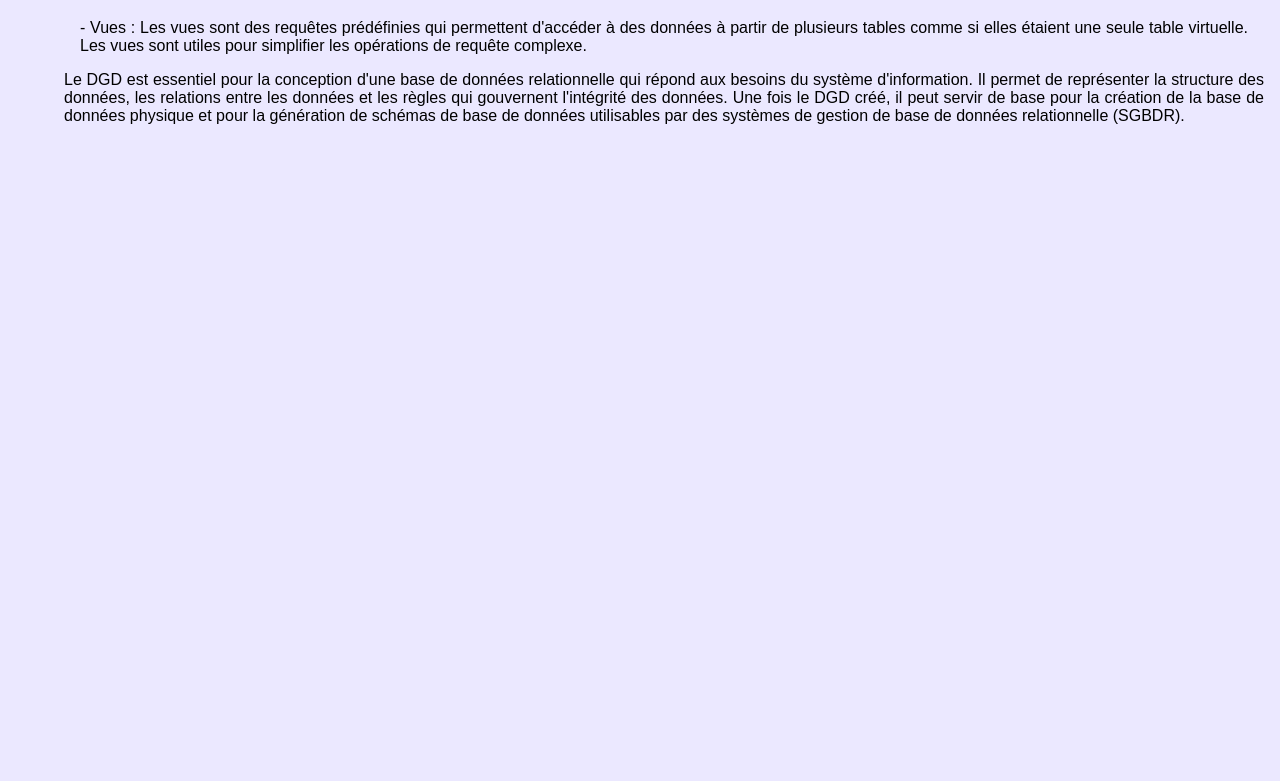
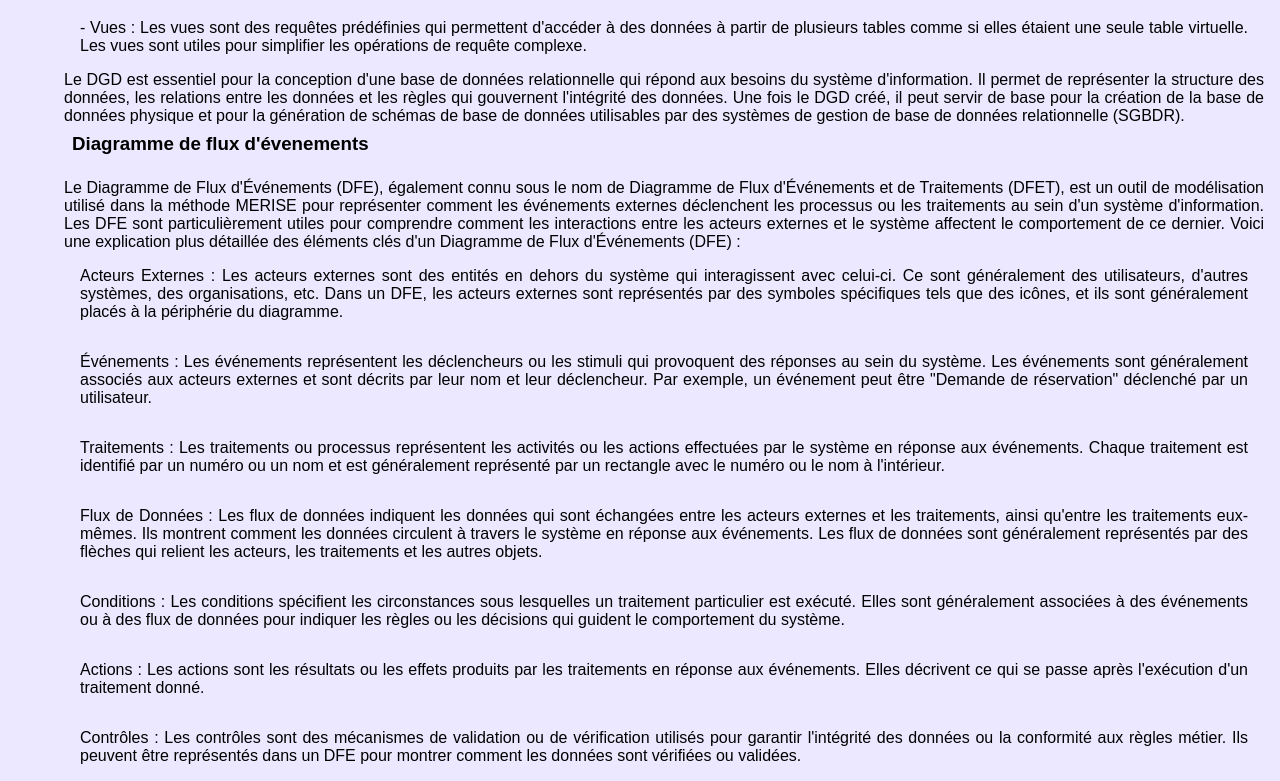
Before and after one commit to 2023-cda-alt-devops-p4/catalog-TP, a React (Create React App) app: page /Merise in a window 1280 px wide. Shown: the part 4300-5081 px from the top of the page. Before the commit the page ends 4441 px from the top, so only its background shows below. Built offline with nearby package versions, Linux system fonts and the light colour scheme.

Commit message:
feat: write down merise flux d evenement docs and add image to the file

```diff
--- a/src/components/Merise/DiagrammeMerise.js
+++ b/src/components/Merise/DiagrammeMerise.js
@@ -3,6 +3,7 @@ import MeriseFluxDeDonnees from "./MeriseFluxDeDonnees";
 import MeriseEntiteRelation from "./MeriseEntiteRelation";
 import MeriseSpecificationDesTraitements from "./MeriseSpecificactionDesTraitements";
 import MeriseGestionDesDonnees from "./MeriseGestionDesDonnees";
+import MeriseFluxDEvenements from "./MeriseFluxDEvenements";
 
 const DiagrammeMerise = () => {
   return (
@@ -24,6 +25,7 @@ const DiagrammeMerise = () => {
         <MeriseEntiteRelation />
         <MeriseSpecificationDesTraitements />
         <MeriseGestionDesDonnees />
+        <MeriseFluxDEvenements />
       </div>
     </div>
   );
--- /dev/null
+++ b/src/components/Merise/MeriseFluxDEvenements.js
@@ -0,0 +1,62 @@
+import React from "react";
+
+const MeriseFluxDEvenements = () => {
+  return (
+    <div>
+      <h3>Diagramme de flux d'évenements</h3>
+      <p>
+        Le Diagramme de Flux d'Événements (DFE), également connu sous le nom de Diagramme de Flux d'Événements et de
+        Traitements (DFET), est un outil de modélisation utilisé dans la méthode MERISE pour représenter comment les
+        événements externes déclenchent les processus ou les traitements au sein d'un système d'information. Les DFE
+        sont particulièrement utiles pour comprendre comment les interactions entre les acteurs externes et le système
+        affectent le comportement de ce dernier. Voici une explication plus détaillée des éléments clés d'un Diagramme
+        de Flux d'Événements (DFE) :
+        <li>
+          Acteurs Externes : Les acteurs externes sont des entités en dehors du système qui interagissent avec celui-ci.
+          Ce sont généralement des utilisateurs, d'autres systèmes, des organisations, etc. Dans un DFE, les acteurs
+          externes sont représentés par des symboles spécifiques tels que des icônes, et ils sont généralement placés à
+          la périphérie du diagramme.
+        </li>
+        <li>
+          Événements : Les événements représentent les déclencheurs ou les stimuli qui provoquent des réponses au sein
+          du système. Les événements sont généralement associés aux acteurs externes et sont décrits par leur nom et
+          leur déclencheur. Par exemple, un événement peut être "Demande de réservation" déclenché par un utilisateur.
+        </li>
+        <li>
+          Traitements : Les traitements ou processus représentent les activités ou les actions effectuées par le système
+          en réponse aux événements. Chaque traitement est identifié par un numéro ou un nom et est généralement
+          représenté par un rectangle avec le numéro ou le nom à l'intérieur.
+        </li>
+        <li>
+          Flux de Données : Les flux de données indiquent les données qui sont échangées entre les acteurs externes et
+          les traitements, ainsi qu'entre les traitements eux-mêmes. Ils montrent comment les données circulent à
+          travers le système en réponse aux événements. Les flux de données sont généralement représentés par des
+          flèches qui relient les acteurs, les traitements et les autres objets.
+        </li>
+        <li>
+          Conditions : Les conditions spécifient les circonstances sous lesquelles un traitement particulier est
+          exécuté. Elles sont généralement associées à des événements ou à des flux de données pour indiquer les règles
+          ou les décisions qui guident le comportement du système.
+        </li>
+        <li>
+          Actions : Les actions sont les résultats ou les effets produits par les traitements en réponse aux événements.
+          Elles décrivent ce qui se passe après l'exécution d'un traitement donné.
+        </li>
+        <li>
+          Contrôles : Les contrôles sont des mécanismes de validation ou de vérification utilisés pour garantir
+          l'intégrité des données ou la conformité aux règles métier. Ils peuvent être représentés dans un DFE pour
+          montrer comment les données sont vérifiées ou validées.
+        </li>
+        Les DFE sont utilisés pour modéliser le comportement dynamique d'un système en montrant comment il réagit aux
+        événements externes. Ils sont utiles pour comprendre comment les utilisateurs interagissent avec le système,
+        comment les données sont traitées en réponse aux événements, et comment les traitements sont déclenchés en
+        fonction des événements. Les DFE peuvent être utilisés comme une étape préliminaire pour la conception détaillée
+        des processus et des flux de travail au sein d'un système d'information.
+      </p>
+
+      <img src="AC_AC5-3part1dos1AC3fr6img1.webp" alt="Merise" />
+    </div>
+  );
+};
+
+export default MeriseFluxDEvenements;
```
Also changed, not shown: public/AC_AC5-3part1dos1AC3fr6img1.webp (added).
